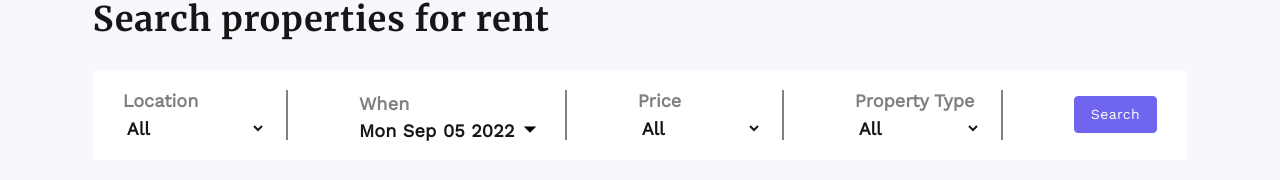
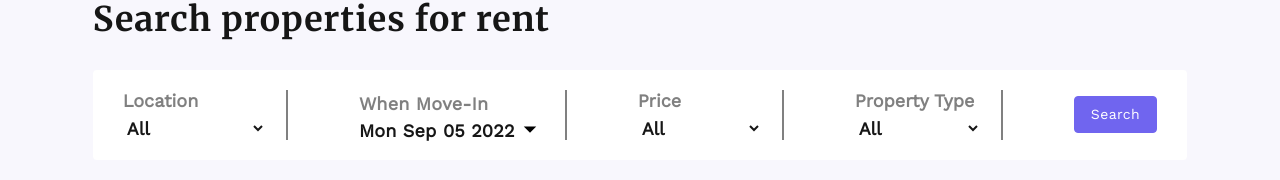
Before and after one commit to NidhiSharma63/Real-Estate-website, a React (Create React App) app: page / in a window 1280 px wide. Shown: the part 130-310 px from the top of the page. Built offline with nearby package versions, Linux system fonts and the light colour scheme.

Commit message:
filter text added

```diff
--- a/src/components/Filter.jsx
+++ b/src/components/Filter.jsx
@@ -87,7 +87,7 @@ const Filter = ({setSearchData}) => {
       position='relative'
       gap='0rem'>
       <ThemeProvider theme={filterTextTypo}>
-        <Typography>when</Typography>
+        <Typography>when move-in</Typography>
         <Box
         display='flex'
         width='100%'
```
